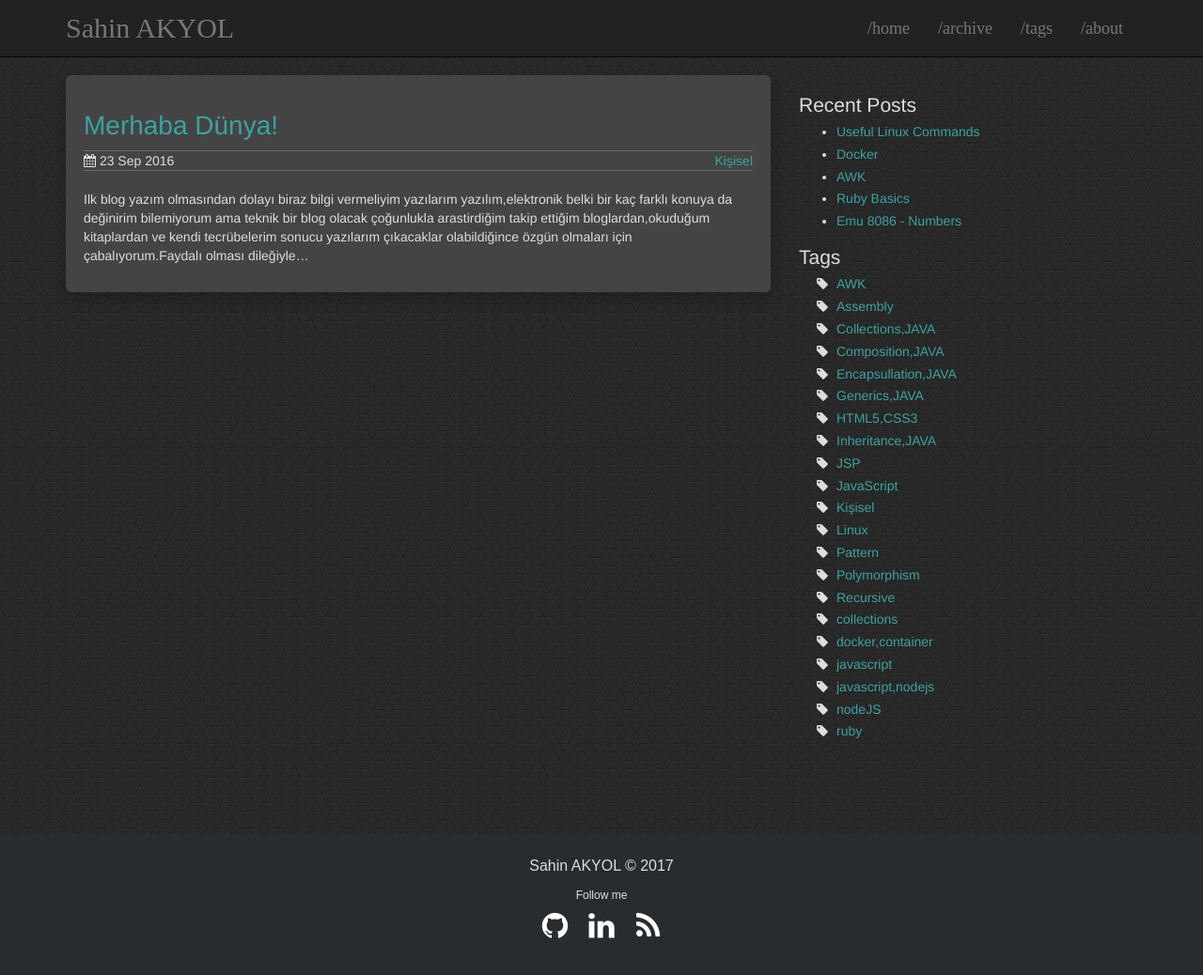
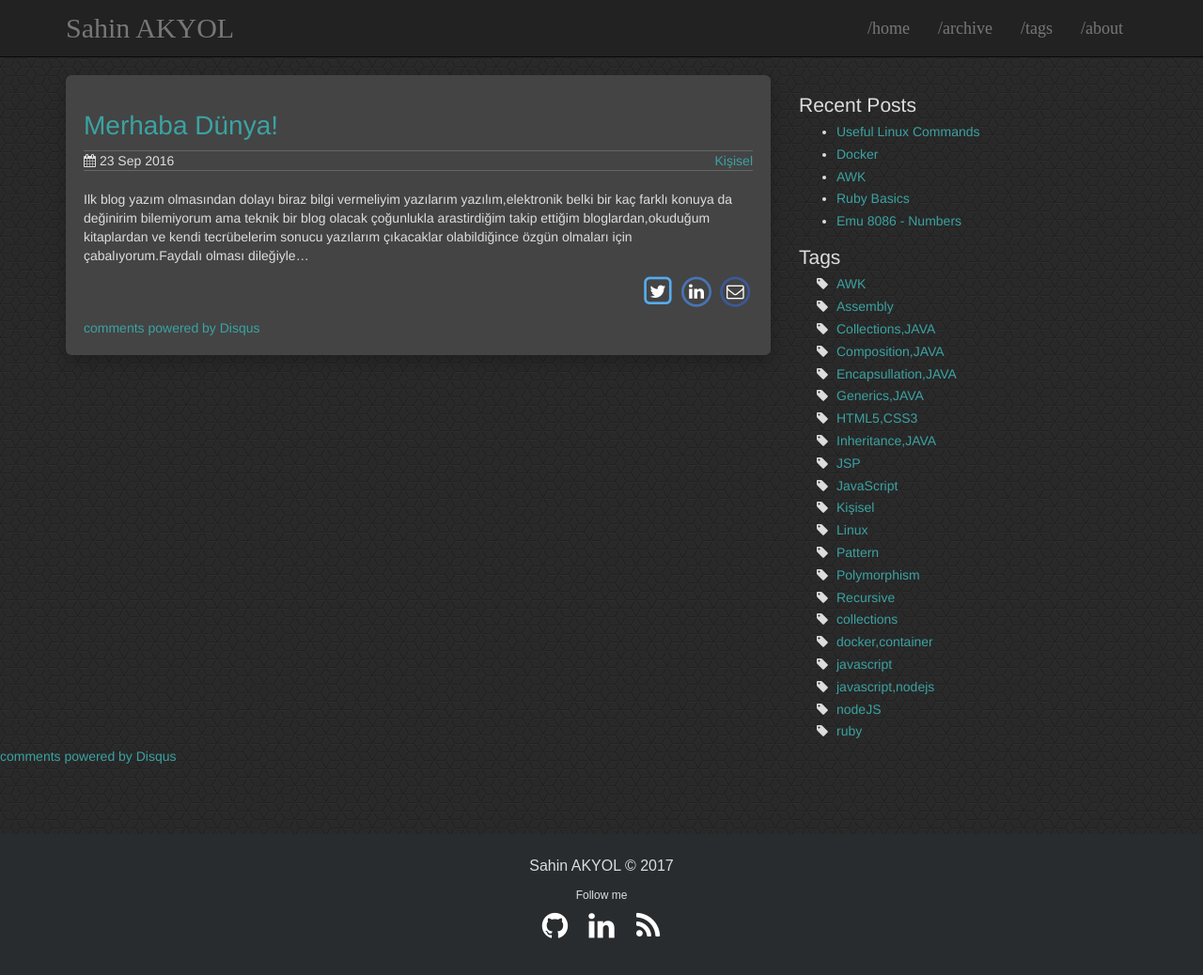
Before and after one commit to sahinakyol/sahinakyol.github.io, a Jekyll site: the page built from _posts/12-09-16-merhaba-dünya.markdown, in a window 1280 px wide and 1065 px high. Shown: the top 1038 px of the window at 94% size. Built offline with Jekyll 4.4.1, drawn with Linux system fonts in a browser that asks for light colours; comment, search, counter and statistics services are not loaded; some of the changed lines change nothing that is shown.

Commit message:
Edited configs

```diff
--- a/_config.yml
+++ b/_config.yml
@@ -55,3 +55,27 @@ kramdown:
 
 include: ['_pages', 'files', 'assets']
 exclude: ['README.md', 'LICENSE']
+
+defaults:
+  -
+    scope:
+      path: ""
+      type: "posts"
+    values:
+      layout: "post"
+      share: true
+      comments: true
+  -
+    scope:
+      path: ""
+      type: "drafts"
+    values:
+      layout: "post"
+      share: false
+      comments: false
+  -
+    scope:
+      path: ""
+      type: "pages"
+    values:
+layout: "page"
```
